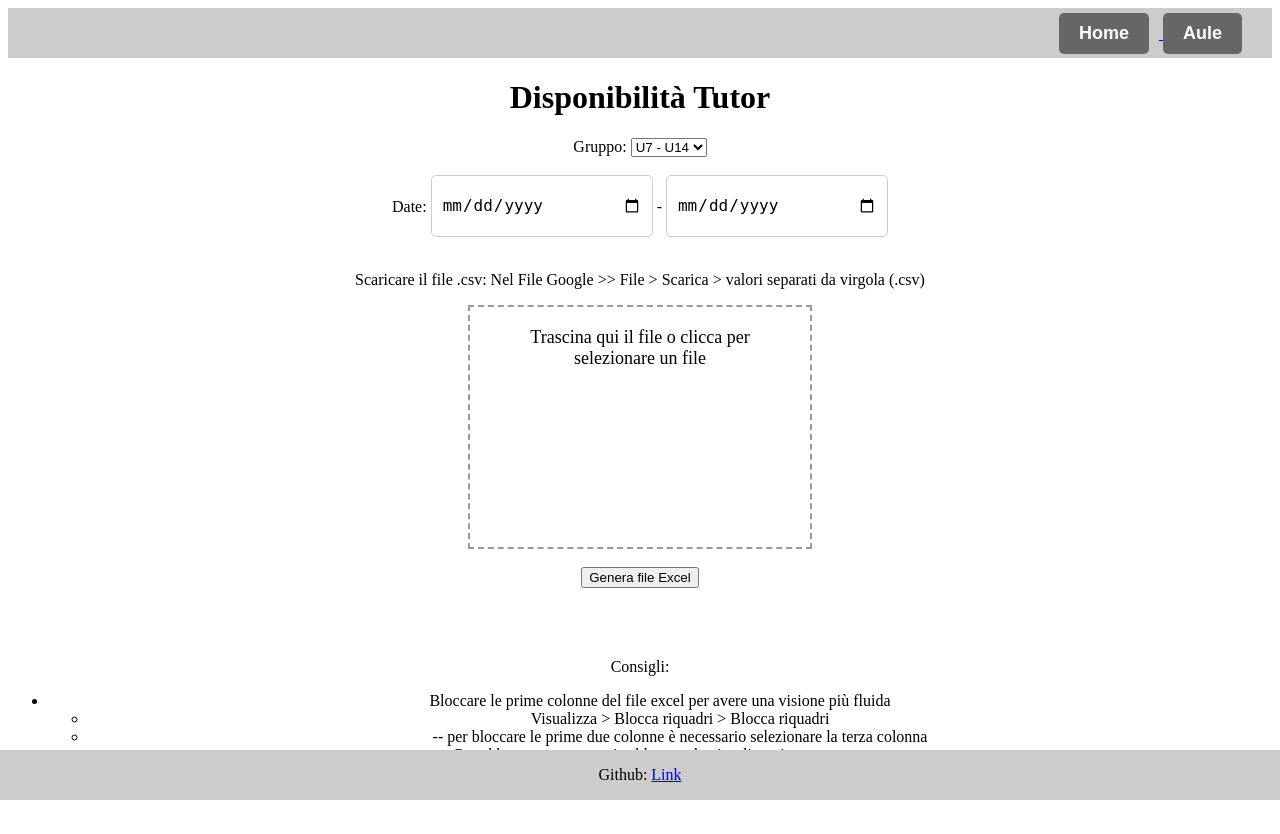
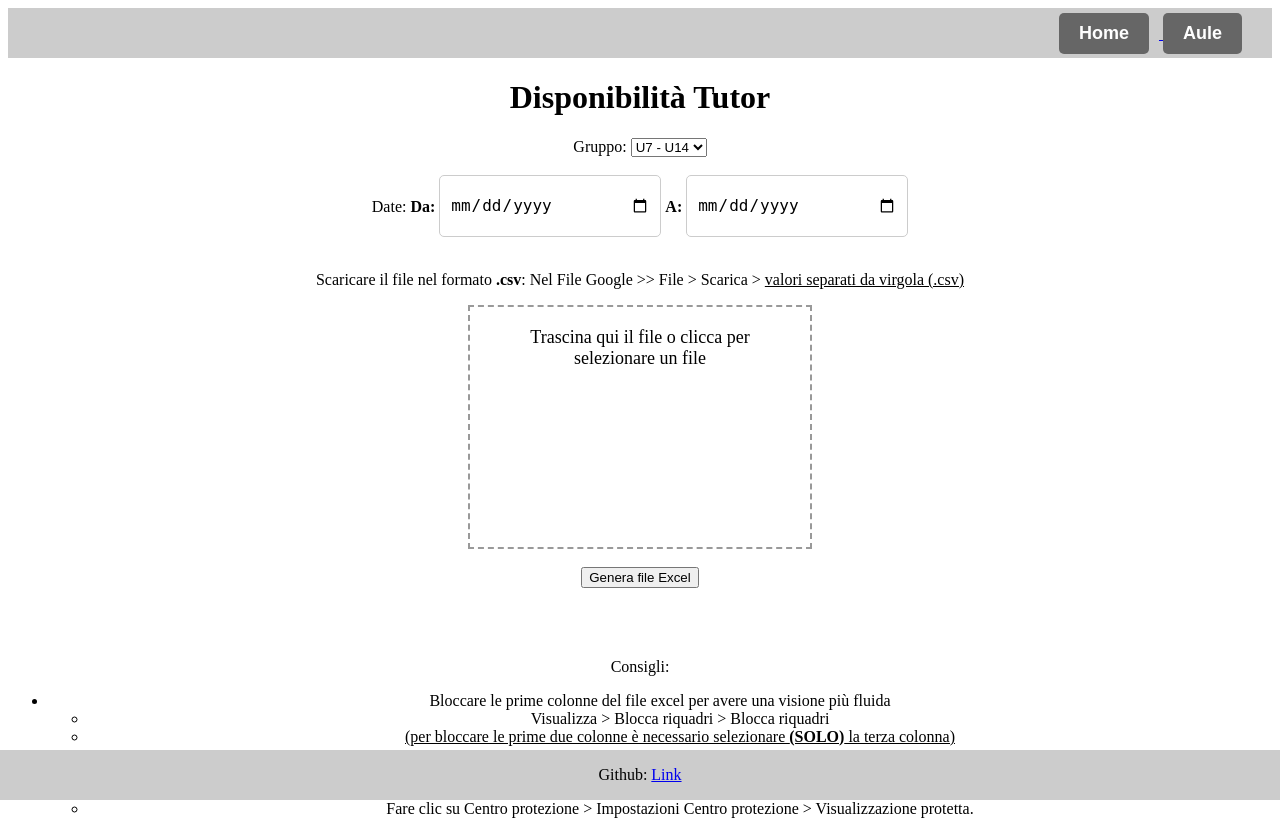
Before and after one commit to MattChen96/Tutor-Availability, a Flask app: page / in a window 1280 px wide. Before the commit the page ends 800 px from the top, so only its background shows below. Run offline with Flask 3, Linux system fonts and the light colour scheme.

Commit message:
improve html style

```diff
--- a/static/style.css
+++ b/static/style.css
@@ -39,7 +39,8 @@
     background-color: #ccc;
     padding: 0 20px;
 }
-      /* stile per i bottoni della dashboard */
+
+/* stile per i bottoni della dashboard */
 .dashboard button {
     font-size: 18px;
     font-weight: bold;
@@ -55,3 +56,25 @@
 .dashboard button.active {
     background-color: #666;
 }
+
+
+.container {
+  text-align: center;
+}
+
+.dropzone {
+  border: 2px dashed #999;
+  padding: 20px;
+  cursor: pointer;
+  display: inline-block;
+  width: 300px; /* Larghezza desiderata */
+  height: 200px; /* Altezza desiderata */
+}
+
+.dropzone.dragover {
+  background-color: #f1f1f1;
+}
+
+.file-input-label {
+  font-size: 18px;
+}
--- a/templates/index.html
+++ b/templates/index.html
@@ -7,28 +7,6 @@
   <script src="https://cdn.jsdelivr.net/npm/flatpickr"></script>
   <meta charset="UTF-8">
   <title>Disponibilità Tutor</title>
-  <style>
-    .container {
-      text-align: center;
-    }
-
-    .dropzone {
-      border: 2px dashed #999;
-      padding: 20px;
-      cursor: pointer;
-      display: inline-block;
-      width: 300px; /* Larghezza desiderata */
-      height: 200px; /* Altezza desiderata */
-    }
-
-    .dropzone.dragover {
-      background-color: #f1f1f1;
-    }
-
-    .file-input-label {
-      font-size: 18px;
-    }
-  </style>
 </head>
 
 <body>
@@ -51,18 +29,18 @@
         {% endfor %}
       </select>
       <br><br>
-      <label for="date_range">Date:</label>
+      <label for="date_range">Date: <b>Da:</b></label>
       <div class="calendar">
         <input type="date" id="start_date" name="start_date" required>
         <span class="icon"></span>
       </div>
-      -
+       <b>A:</b>
       <div class="calendar">
         <input type="date" id="end_date" name="end_date" required>
         <span class="icon"></span>
       </div>
       <br><br>
-      <p>Scaricare il file .csv: Nel File Google >> File > Scarica > valori separati da virgola (.csv)</p>
+      <p>Scaricare il file nel formato <b>.csv</b>: Nel File Google >> File > Scarica > <u>valori separati da virgola (.csv)</u></p>
         <div class="dropzone" ondragover="handleDragOver(event)" onclick="openFileSelector()">
             <div class="file-input-label">Trascina qui il file o clicca per selezionare un file</div>
             <input type="file" id="file_csv" name="file_csv" accept=".csv" style="display: none;">
@@ -77,9 +55,10 @@
         <li>Bloccare le prime colonne del file excel per avere una visione più fluida
           <ul>
             <li>Visualizza > Blocca riquadri > Blocca riquadri</li>
-            <li>-- per bloccare le prime due colonne è necessario selezionare la terza colonna</li>
+            <li><u>(per bloccare le prime due colonne è necessario selezionare <b>(SOLO)</b> la terza colonna)</u></li>
           </ul>
         </li>
+        <br>
         <li>Potrebbe essere necessario sbloccare la visualizzazione protetta:
           <ul>
             <li>Fare clic su File > Opzioni</li>
```
